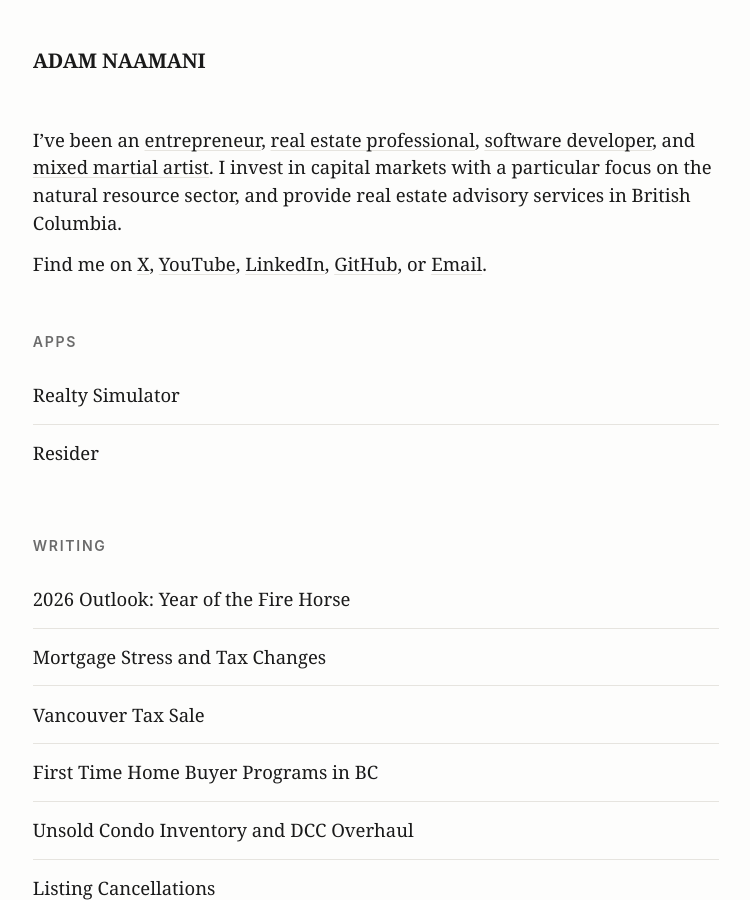
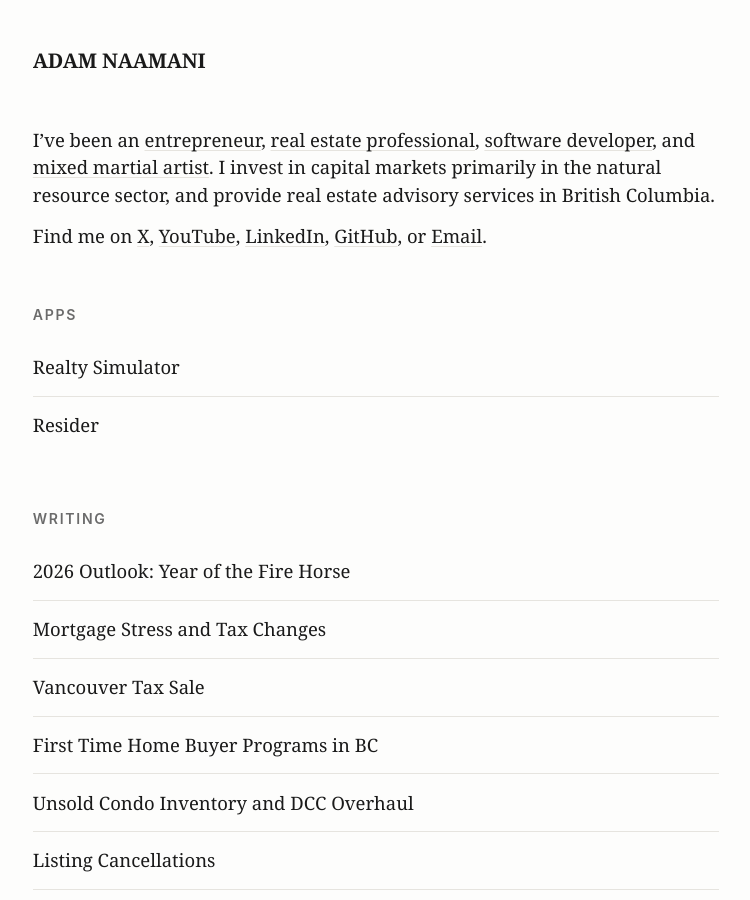
Before and after one commit to adamnaamani/adamnaamani, a Jekyll site: the page built from index.md, in a window 1280 px wide and 900 px high. Shown: the whole window, without its empty margins (264-1014 px from the left). Built offline with Jekyll 4.4.1, drawn with Linux system fonts in a browser that asks for light colours.

Commit message:
Tighten site bio wording for capital markets focus.
Co-authored-by: Cursor <cursoragent@cursor.com>

```diff
--- a/_config.yml
+++ b/_config.yml
@@ -1,9 +1,9 @@
 title: Adam Naamani
 email: adamnaamani@gmail.com
 description: >-
-  I've been an <a href="/about/#entrepreneur">entrepreneur</a>, <a href="/about/#real-estate-professional">real estate professional</a>, <a href="/about/#software-developer">software developer</a>, and <a href="/about/#martial-artist">mixed martial artist</a>. I invest in capital markets with a particular focus on the natural resource sector, and provide real estate advisory services in British Columbia.
+  I've been an <a href="/about/#entrepreneur">entrepreneur</a>, <a href="/about/#real-estate-professional">real estate professional</a>, <a href="/about/#software-developer">software developer</a>, and <a href="/about/#martial-artist">mixed martial artist</a>. I invest in capital markets primarily in the natural resource sector, and provide real estate advisory services in British Columbia.
 intro: |-
-  I've been an [entrepreneur](/about/#entrepreneur), [real estate professional](/about/#real-estate-professional), [software developer](/about/#software-developer), and [mixed martial artist](/about/#martial-artist). I invest in capital markets with a particular focus on the natural resource sector, and provide real estate advisory services in British Columbia.
+  I've been an [entrepreneur](/about/#entrepreneur), [real estate professional](/about/#real-estate-professional), [software developer](/about/#software-developer), and [mixed martial artist](/about/#martial-artist). I invest in capital markets primarily in the natural resource sector, and provide real estate advisory services in British Columbia.
 
   Find me on [X](https://x.com/adamknaamani), [YouTube](https://www.youtube.com/@adamnaamani), [LinkedIn](https://www.linkedin.com/in/adamnaamani), [GitHub](https://github.com/adamnaamani), or [Email](mailto:adamnaamani@gmail.com).
 baseurl: ""
```
